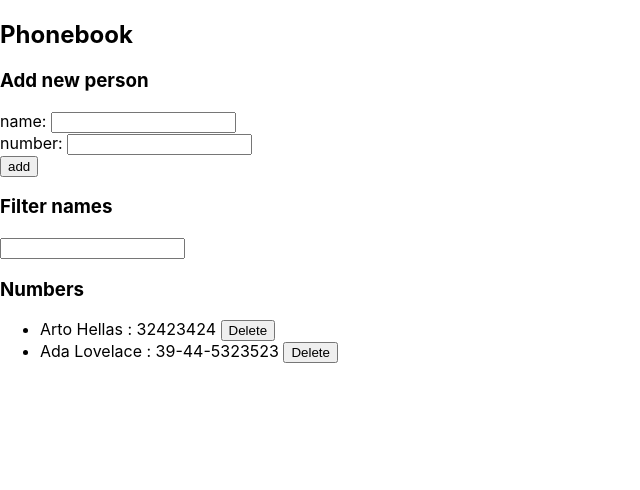
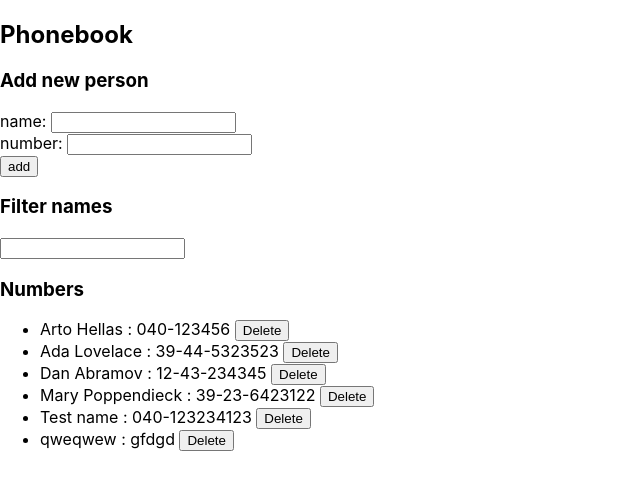
Before and after one commit to JanneSaari/fullstackopen-exercises, a React (Create React App) app in the folder part2/puhelinluettelo/: page / in a window 1280 px wide. Shown: the top 490 px of the page, without its empty margins (0-640 px from the left). Built offline with nearby package versions, Linux system fonts and the light colour scheme; data requests are answered from the project's data file.

Commit message:
Finished 2.16

```diff
--- a/part2/puhelinluettelo/db.json
+++ b/part2/puhelinluettelo/db.json
@@ -2,13 +2,33 @@
   "persons": [
     {
       "name": "Arto Hellas",
-      "number": "32423424",
+      "number": "040-123456",
       "id": 1
     },
     {
       "name": "Ada Lovelace",
       "number": "39-44-5323523",
       "id": 2
+    },
+    {
+      "name": "Dan Abramov",
+      "number": "12-43-234345",
+      "id": 3
+    },
+    {
+      "name": "Mary Poppendieck",
+      "number": "39-23-6423122",
+      "id": 4
+    },
+    {
+      "name": "Test name",
+      "number": "040-123234123",
+      "id": 5
+    },
+    {
+      "name": "qweqwew",
+      "number": "gfdgd",
+      "id": 6
     }
   ]
 }
--- a/part2/puhelinluettelo/src/App.js
+++ b/part2/puhelinluettelo/src/App.js
@@ -11,9 +11,13 @@ const App = () => {
   const [people, setPeople] = useState([])
   const [newName, setNewName] = useState('')
   const [newNumber, setNewNumber] = useState('')
-  const [filter, setFilter] = useState('');
+  const [filter, setFilter] = useState('')
 
-  const peopleUrl = 'http://localhost:3001/persons';
+
+  const [notification, setNotification] = useState('')
+  const notificationTime = 5000
+  let notificationTimeoutID
+
 
   useEffect(() => {
     PeopleService.getAll()
@@ -39,6 +43,7 @@ const App = () => {
           setPeople(people.concat(response))
           setNewName('')
           setNewNumber('')
+          createNotification(`${person.name} succesfully added to the phonebook!`)
         })
         .catch(error => {
           console.log(error)
@@ -51,6 +56,7 @@ const App = () => {
         if(person.id){
           PeopleService.updatePerson(person)
           .then(response => {
+            createNotification(`${person.name}'s number updated!`)
             setPeople(people.map(person => person.name !== newName ? person : response))
           })
           .catch(error => {
@@ -79,20 +85,35 @@ const App = () => {
 
   const handleDeleting = (id) => {
     console.log("Delete: ", id)
-    if(window.confirm("Testi")){
-      console.log("Deleting...")
-      PeopleService.removePerson(id)
+    PeopleService.getPerson(id).then(person => {
+      console.log(person)
+      if(window.confirm(`Are you sure you want to delete person ${person.name}`)){
+        console.log("Deleting...")
+        PeopleService.removePerson(id)
         .then(response => {
-          console.log(`Person:${id} successfully deleted`, response)
+          console.log(`Person: ${person.name} successfully deleted`)
+          createNotification(`Person: ${person.name} successfully deleted`)
           PeopleService.getAll()
           .then(response => setPeople(response))})
-    }
+        }
+    })
   }
+
+
+  const createNotification = (message) => {
+    console.log(message)
+    setNotification(message)
+    clearTimeout(notificationTimeoutID)
+    notificationTimeoutID = setTimeout(() => {
+      setNotification("")
+    }, notificationTime)
+  }
+
 
   return (
     <div>
       <h2>Phonebook</h2>
-      <Notification message={""}></Notification>
+      <Notification message={notification}></Notification>
       <h3>Add new person</h3>
       <AddPersonForm addPersonFn={addPerson} handleNameChange={handleNameChange} handleNumberChange={handleNumberChange} newName={newName} newNumber={newNumber}></AddPersonForm>
       <h3>Filter names</h3>
--- a/part2/puhelinluettelo/src/components/Notification.js
+++ b/part2/puhelinluettelo/src/components/Notification.js
@@ -1,9 +1,18 @@
 const Notification = ({ message }) => {
+    const notificationStyle = {
+        color: 'green',
+        background: 'lightgrey',
+        fontSize: 20,
+        borderStyle: 'solid',
+        borderSadius: 5,
+        padding: 10,
+        marginBottom: 10
+    }
     if(message === null || message === ""){
         return null
     }
     else{ return(
-        <div className="notification">
+        <div style={notificationStyle} className="notification">
             {message}
         </div>)
     }
--- a/part2/puhelinluettelo/src/components/Phonebook.js
+++ b/part2/puhelinluettelo/src/components/Phonebook.js
@@ -1,5 +1,4 @@
 const Phonebook = ({ people, deleteFn }) => {
-    console.log(people);
     return (
         <ul>
         {people.map(person =>
```
